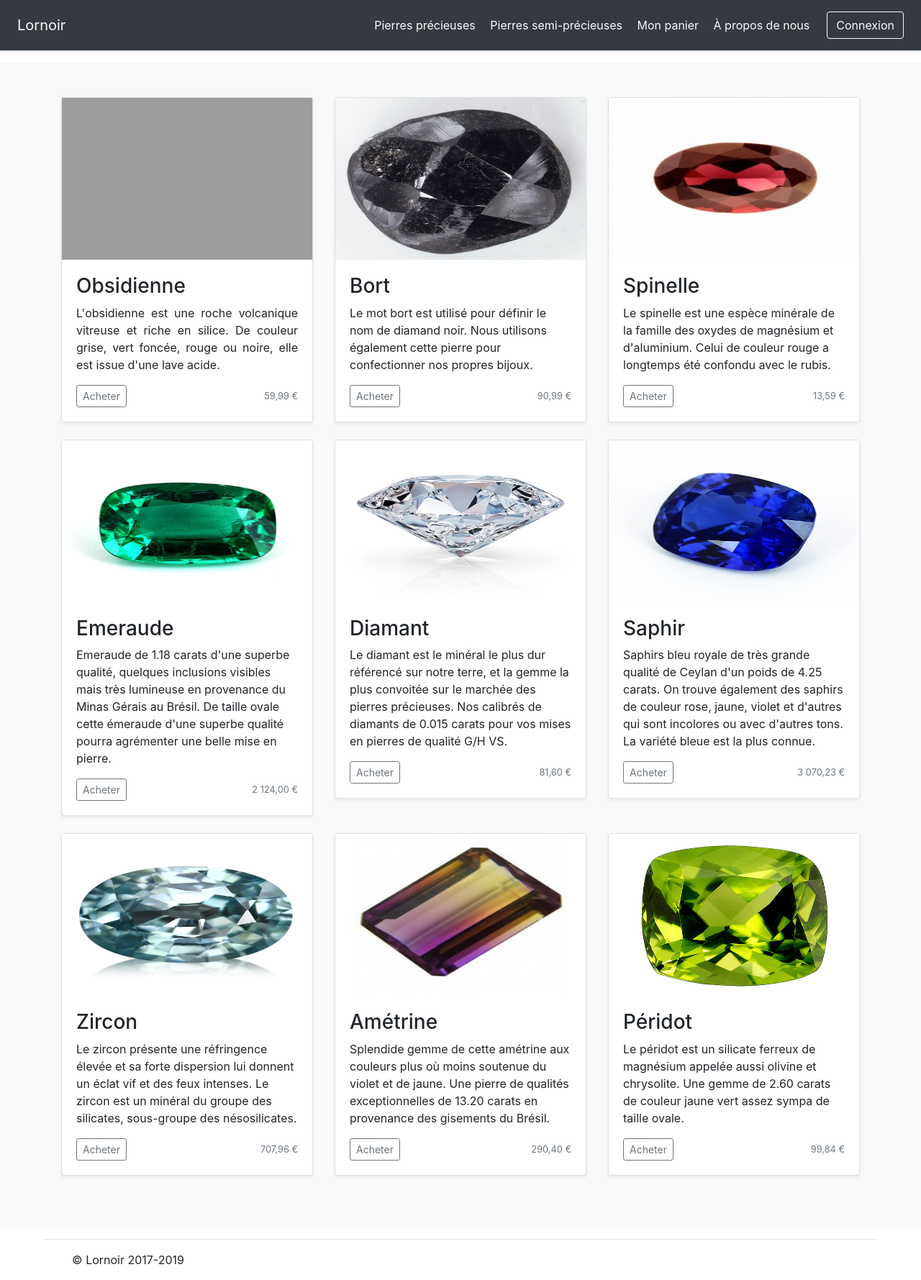
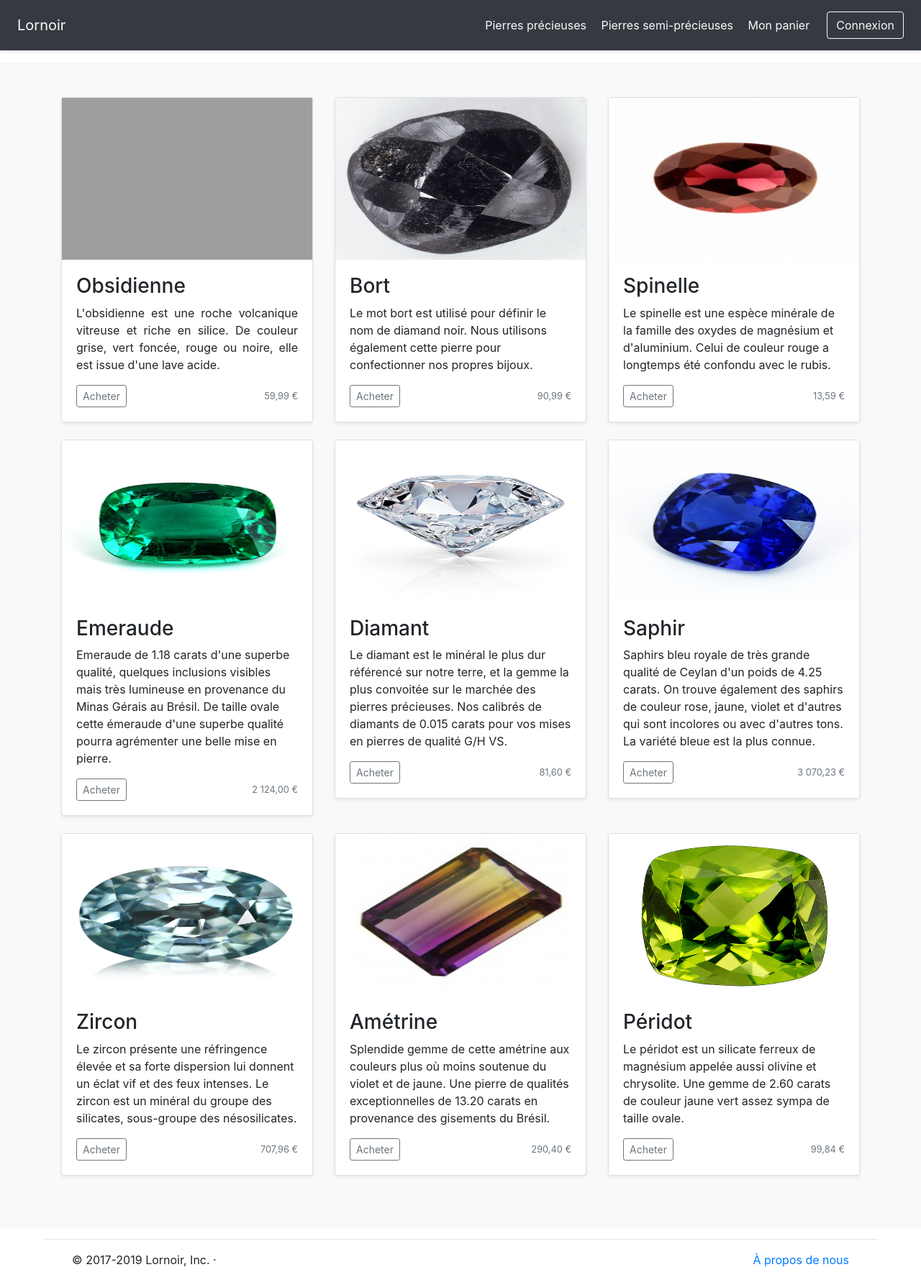
Before and after one commit to clegoff/Lornoir, a Rails app: page / in a window 1280 px wide. Shown: the whole page at 72% size. Run offline with Rails 7, Linux system fonts and the light colour scheme; grey boxes are pictures that could not be loaded.

Commit message:
Merge #2

```diff
--- a/app/views/layouts/application.html.erb
+++ b/app/views/layouts/application.html.erb
@@ -11,16 +11,20 @@
 
   <body>
   <%-# Barre de menu -%>
+  <!-- Page Preloder -->
+  <div id="preloder">
+    <div class="loader"></div>
+  </div>
+
   <header>
     <div class="d-flex flex-column flex-md-row align-items-center p-3 px-md-4 mb-3 navbar-dark bg-dark border-bottom shadow-sm">
-      <h5 class="my-0 mr-md-auto font-weight-normal text-light" href="/home"><a class="text-light" href="home/">Lornoir</a></h5>
+      <h5 class="my-0 mr-md-auto font-weight-normal text-light"><a class="text-light" href="/home">Lornoir</a></h5>
       <nav class="my-2 my-md-0 mr-md-3">
         <a class="p-2 text-light" href="/gemmes">Pierres précieuses</a>
         <a class="p-2 text-light" href="/pierres">Pierres semi-précieuses</a>
         <a class="p-2 text-light" href="/pannier">Mon panier</a>
-      <a class="p-2 text-light" href="/about">À propos de nous</a>
       </nav>
-    <a class="btn btn-outline-light" href="/users/sign_in">Connexion</a>
+      <a class="btn btn-outline-light" href="/login">Connexion</a>
     </div>
   </header>
 
@@ -31,7 +35,8 @@
   </div>
 
   <footer class="container" style="padding:0px 30px;">
-      <p>&copy; Lornoir 2017-2019</p>
+    <p class="float-right"><a href="/about">À propos de nous</a></p>
+    <p>&copy; 2017-2019 Lornoir, Inc. &middot;</p>
   </footer>
   </body>
 </html>
```
Lines whose indentation alone changed are shown as unchanged.
